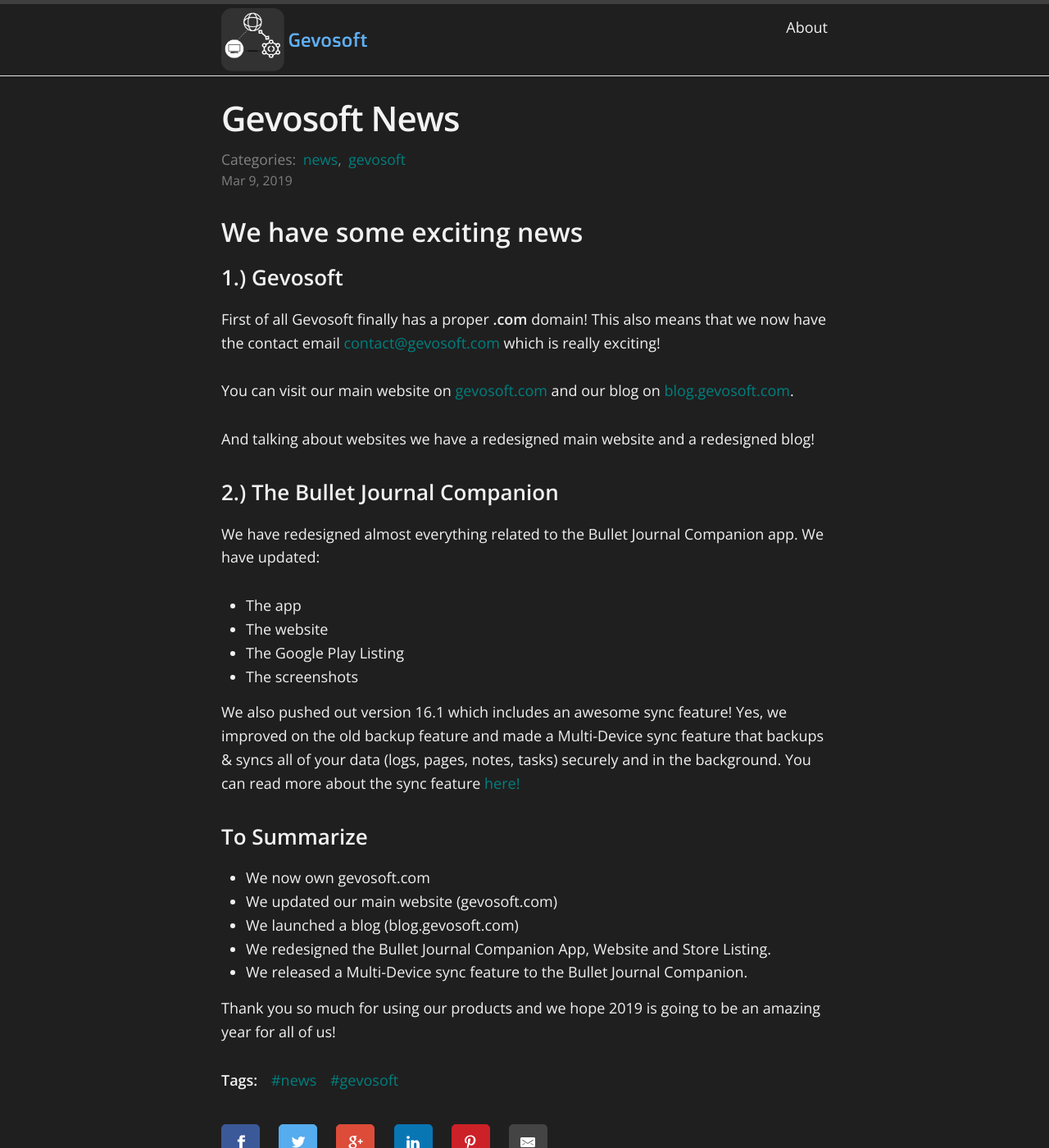
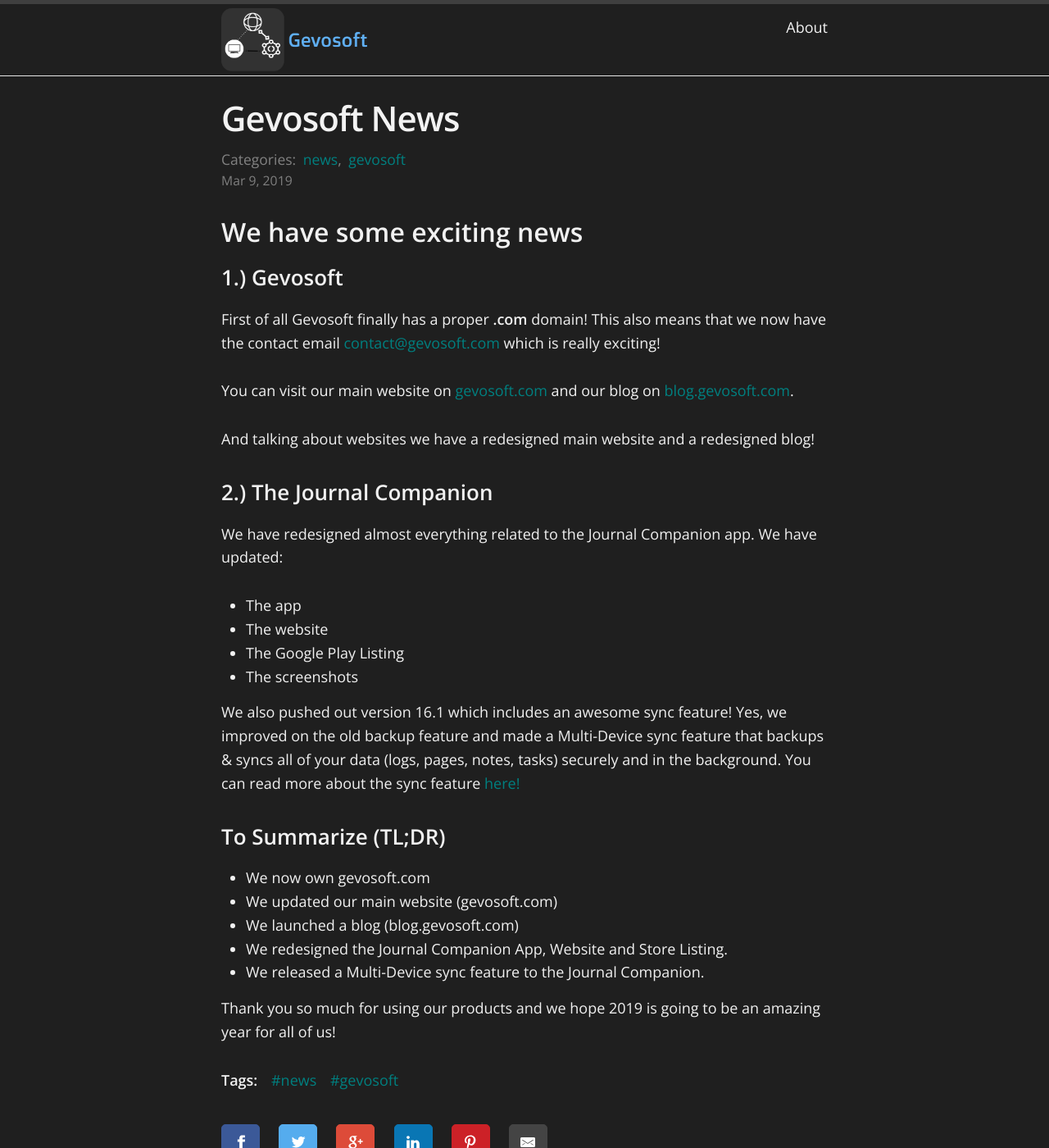
Before and after one commit to Gevosoft/GevosofBlog, a Jekyll site: the page built from _posts/2019-03-09-Gevosoft-News.markdown, in a window 1280 px wide and 1400 px high. Shown: the whole window at 82% size. Built offline with Jekyll 4.4.1, drawn with Linux system fonts in a browser that asks for light colours; comment, search, counter and statistics services are not loaded.

Commit message:
Update 2019-03-09-Gevosoft-News.markdown

```diff
--- a/_posts/2019-03-09-Gevosoft-News.markdown
+++ b/_posts/2019-03-09-Gevosoft-News.markdown
@@ -18,8 +18,8 @@ You can visit our main website on [gevosoft.com](https://gevosoft.com) and our b
 
 And talking about websites we have a redesigned main website and a redesigned blog!
 
-### 2.) The Bullet Journal Companion
-We have redesigned almost everything related to the Bullet Journal Companion app.
+### 2.) The Journal Companion
+We have redesigned almost everything related to the Journal Companion app.
 We have updated:
 * The app
 * The website
@@ -27,13 +27,13 @@ We have updated:
 * The screenshots
 
 We also pushed out version 16.1 which includes an awesome sync feature! Yes, we improved on the old backup feature and made a Multi-Device sync feature that backups & syncs all of your data (logs, pages, notes, tasks) securely and in the background.
-You can read more about the sync feature [here!](https://bulletjournal.ml/sync)
+You can read more about the sync feature [here!](https://journal-companion.gevosoft.com/sync)
 
-### To Summarize
+### To Summarize (TL;DR)
 * We now own gevosoft.com
 * We updated our main website (gevosoft.com)
 * We launched a blog (blog.gevosoft.com)
-* We redesigned the Bullet Journal Companion App, Website and Store Listing.
-* We released a Multi-Device sync feature to the Bullet Journal Companion.
+* We redesigned the Journal Companion App, Website and Store Listing.
+* We released a Multi-Device sync feature to the Journal Companion.
 
 Thank you so much for using our products and we hope 2019 is going to be an amazing year for all of us!
```
